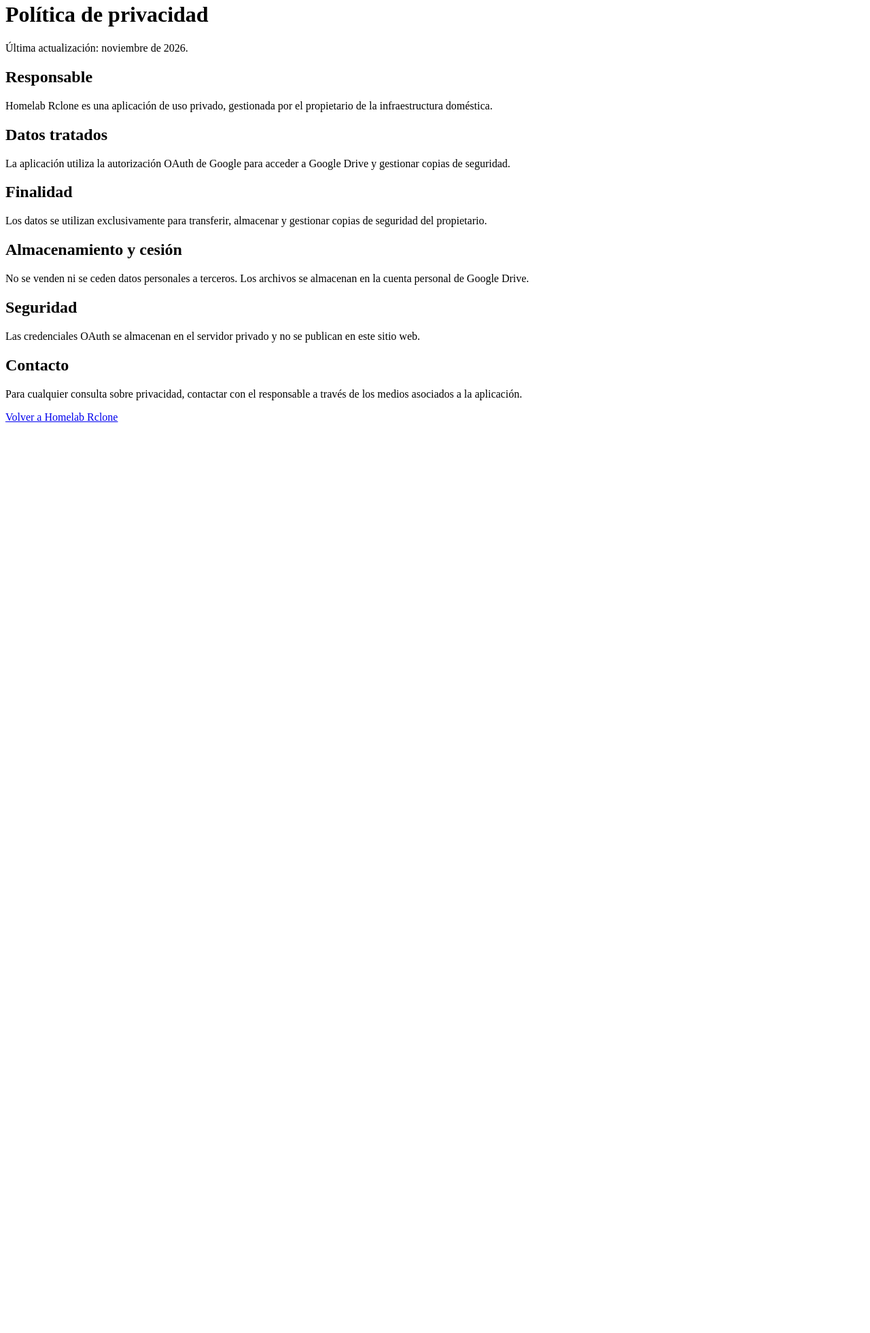
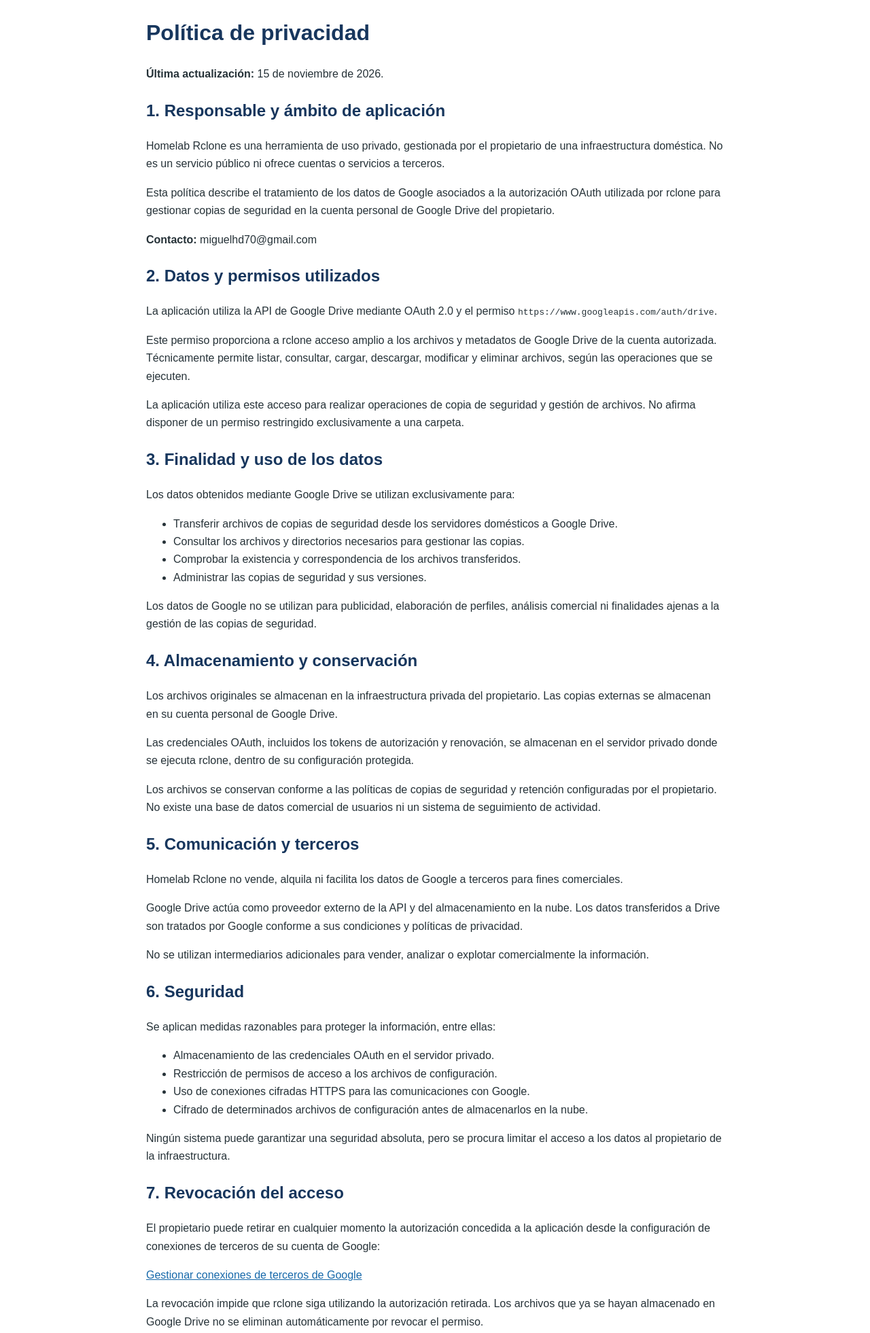
Before and after one commit to Miguelhd70/homelab-rclone, a plain HTML site: page privacy.html in a window 1280 px wide. Shown: the part 18-1979 px from the top of the page at 68% size. Before the commit the page ends 800 px from the top, so only its background shows below. Drawn offline with Linux system fonts and the light colour scheme.

Commit message:
Revise privacy policy and enhance styling
Updated the privacy policy with additional details and improved formatting.

```diff
--- a/privacy.html
+++ b/privacy.html
@@ -4,36 +4,113 @@
 <head>
   <meta charset="UTF-8">
   <meta name="viewport" content="width=device-width, initial-scale=1">
-  <title>Política de privacidad - Homelab Rclone</title>
+  <title>Política de privacidad | Homelab Rclone</title>
+  <meta name="description" content="Política de privacidad de Homelab Rclone, aplicación privada de copias de seguridad en Google Drive.">
+  <style>
+    body {
+      font-family: Arial, sans-serif;
+      max-width: 850px;
+      margin: 40px auto;
+      padding: 0 22px;
+      line-height: 1.65;
+      color: #263238;
+    }
+    h1, h2 { color: #17365d; }
+    a { color: #1769aa; }
+    footer {
+      margin-top: 40px;
+      padding-top: 20px;
+      border-top: 1px solid #ddd;
+      font-size: 0.9em;
+    }
+  </style>
 </head>
 <body>
-  <h1>Política de privacidad</h1>
-  <p>Última actualización: noviembre de 2026.</p>
 
-  <h2>Responsable</h2>
-  <p>Homelab Rclone es una aplicación de uso privado,
-  gestionada por el propietario de la infraestructura doméstica.</p>
+<h1>Política de privacidad</h1>
 
-  <h2>Datos tratados</h2>
-  <p>La aplicación utiliza la autorización OAuth de Google
-  para acceder a Google Drive y gestionar copias de seguridad.</p>
+<p><strong>Última actualización:</strong> 15 de noviembre de 2026.</p>
 
-  <h2>Finalidad</h2>
-  <p>Los datos se utilizan exclusivamente para transferir,
-  almacenar y gestionar copias de seguridad del propietario.</p>
+<h2>1. Responsable y ámbito de aplicación</h2>
 
-  <h2>Almacenamiento y cesión</h2>
-  <p>No se venden ni se ceden datos personales a terceros.
-  Los archivos se almacenan en la cuenta personal de Google Drive.</p>
+<p>Homelab Rclone es una herramienta de uso privado, gestionada por el propietario de una infraestructura doméstica. No es un servicio público ni ofrece cuentas o servicios a terceros.</p>
 
-  <h2>Seguridad</h2>
-  <p>Las credenciales OAuth se almacenan en el servidor privado
-  y no se publican en este sitio web.</p>
+<p>Esta política describe el tratamiento de los datos de Google asociados a la autorización OAuth utilizada por rclone para gestionar copias de seguridad en la cuenta personal de Google Drive del propietario.</p>
 
-  <h2>Contacto</h2>
-  <p>Para cualquier consulta sobre privacidad, contactar con
-  el responsable a través de los medios asociados a la aplicación.</p>
+<p><strong>Contacto:</strong> miguelhd70@gmail.com</p>
 
+<h2>2. Datos y permisos utilizados</h2>
+
+<p>La aplicación utiliza la API de Google Drive mediante OAuth 2.0 y el permiso <code>https://www.googleapis.com/auth/drive</code>.</p>
+
+<p>Este permiso proporciona a rclone acceso amplio a los archivos y metadatos de Google Drive de la cuenta autorizada. Técnicamente permite listar, consultar, cargar, descargar, modificar y eliminar archivos, según las operaciones que se ejecuten.</p>
+
+<p>La aplicación utiliza este acceso para realizar operaciones de copia de seguridad y gestión de archivos. No afirma disponer de un permiso restringido exclusivamente a una carpeta.</p>
+
+<h2>3. Finalidad y uso de los datos</h2>
+
+<p>Los datos obtenidos mediante Google Drive se utilizan exclusivamente para:</p>
+
+<ul>
+  <li>Transferir archivos de copias de seguridad desde los servidores domésticos a Google Drive.</li>
+  <li>Consultar los archivos y directorios necesarios para gestionar las copias.</li>
+  <li>Comprobar la existencia y correspondencia de los archivos transferidos.</li>
+  <li>Administrar las copias de seguridad y sus versiones.</li>
+</ul>
+
+<p>Los datos de Google no se utilizan para publicidad, elaboración de perfiles, análisis comercial ni finalidades ajenas a la gestión de las copias de seguridad.</p>
+
+<h2>4. Almacenamiento y conservación</h2>
+
+<p>Los archivos originales se almacenan en la infraestructura privada del propietario. Las copias externas se almacenan en su cuenta personal de Google Drive.</p>
+
+<p>Las credenciales OAuth, incluidos los tokens de autorización y renovación, se almacenan en el servidor privado donde se ejecuta rclone, dentro de su configuración protegida.</p>
+
+<p>Los archivos se conservan conforme a las políticas de copias de seguridad y retención configuradas por el propietario. No existe una base de datos comercial de usuarios ni un sistema de seguimiento de actividad.</p>
+
+<h2>5. Comunicación y terceros</h2>
+
+<p>Homelab Rclone no vende, alquila ni facilita los datos de Google a terceros para fines comerciales.</p>
+
+<p>Google Drive actúa como proveedor externo de la API y del almacenamiento en la nube. Los datos transferidos a Drive son tratados por Google conforme a sus condiciones y políticas de privacidad.</p>
+
+<p>No se utilizan intermediarios adicionales para vender, analizar o explotar comercialmente la información.</p>
+
+<h2>6. Seguridad</h2>
+
+<p>Se aplican medidas razonables para proteger la información, entre ellas:</p>
+
+<ul>
+  <li>Almacenamiento de las credenciales OAuth en el servidor privado.</li>
+  <li>Restricción de permisos de acceso a los archivos de configuración.</li>
+  <li>Uso de conexiones cifradas HTTPS para las comunicaciones con Google.</li>
+  <li>Cifrado de determinados archivos de configuración antes de almacenarlos en la nube.</li>
+</ul>
+
+<p>Ningún sistema puede garantizar una seguridad absoluta, pero se procura limitar el acceso a los datos al propietario de la infraestructura.</p>
+
+<h2>7. Revocación del acceso</h2>
+
+<p>El propietario puede retirar en cualquier momento la autorización concedida a la aplicación desde la configuración de conexiones de terceros de su cuenta de Google:</p>
+
+<p><a href="https://myaccount.google.com/connections" target="_blank" rel="noopener noreferrer">Gestionar conexiones de terceros de Google</a></p>
+
+<p>La revocación impide que rclone siga utilizando la autorización retirada. Los archivos que ya se hayan almacenado en Google Drive no se eliminan automáticamente por revocar el permiso.</p>
+
+<h2>8. Derechos y consultas</h2>
+
+<p>Para cualquier consulta relacionada con esta política o con el tratamiento de los datos, se puede contactar con el responsable en:</p>
+
+<p><a href="mailto:miguelhd70@gmail.com">miguelhd70@gmail.com</a></p>
+
+<h2>9. Modificaciones</h2>
+
+<p>Esta política podrá actualizarse cuando cambien las funciones de la aplicación, los permisos OAuth utilizados o las prácticas de almacenamiento y seguridad.</p>
+
+<footer>
   <p><a href="index.html">Volver a Homelab Rclone</a></p>
+  <p>Homelab Rclone · Uso privado</p>
+</footer>
+
 </body>
 </html>
```
